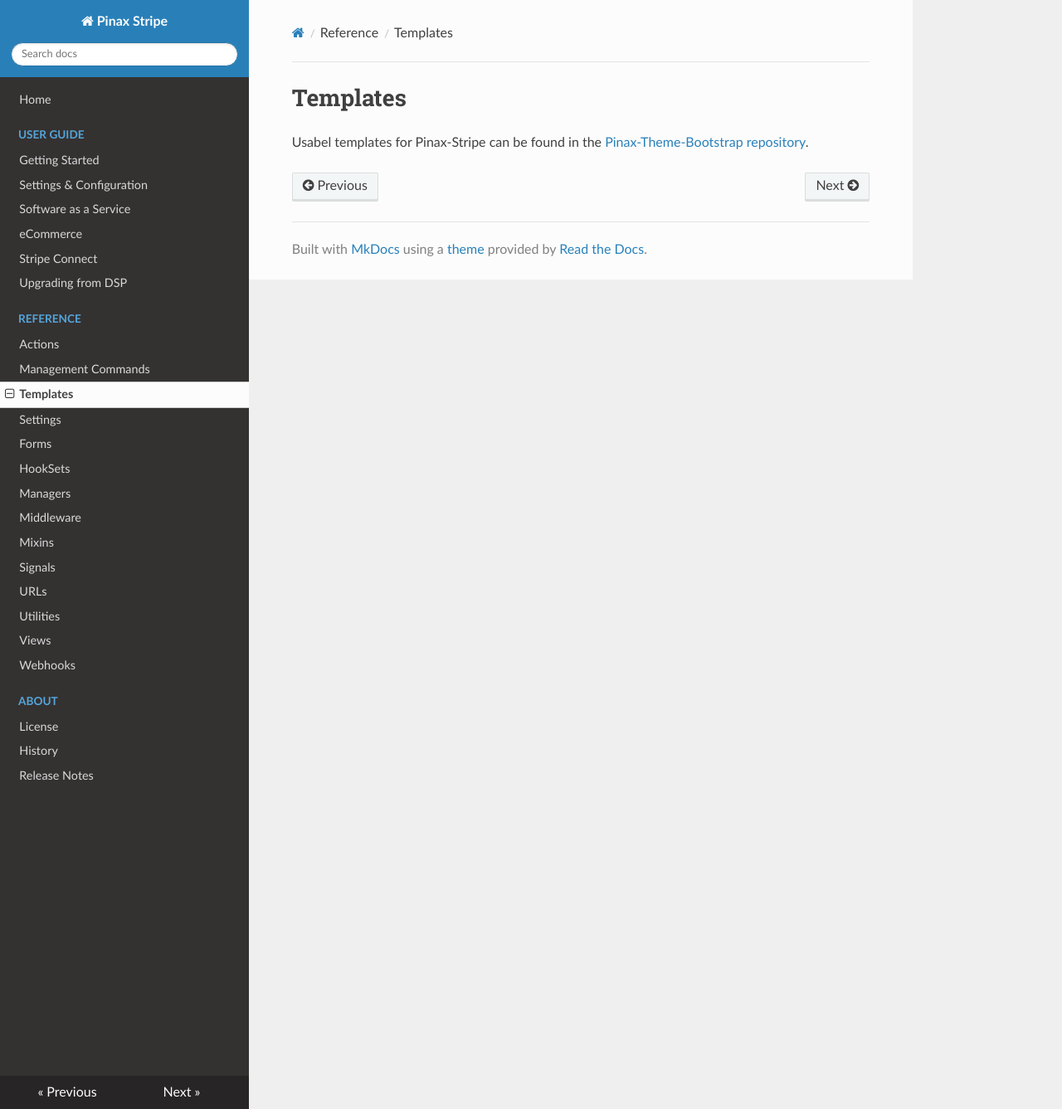
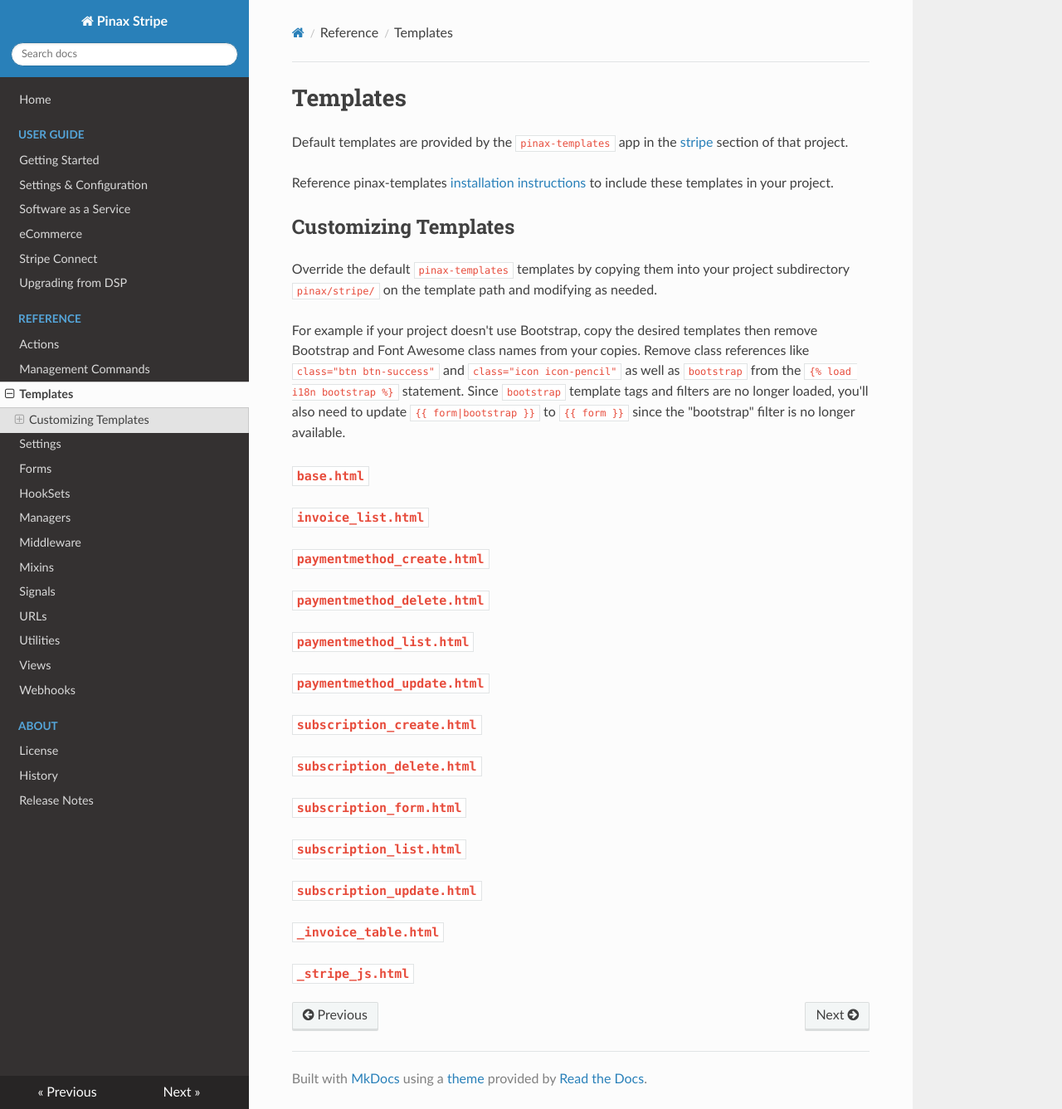
Before and after one commit to pinax/pinax-stripe-light, an MkDocs documentation site: the page built from docs/reference/templates.md, in a window 1280 px wide and 1337 px high. Shown: the whole window at 83% size. Built offline with MkDocs 1.6.1, drawn with Linux system fonts in a browser that asks for light colours; nearby versions of some CDN libraries; old or Windows-style settings are respelled for this version of MkDocs.

Commit message:
Reference pinax-templates
List all templates

```diff
--- a/docs/reference/templates.md
+++ b/docs/reference/templates.md
@@ -1,3 +1,47 @@
 # Templates
 
-Usabel templates for Pinax-Stripe can be found in the [Pinax-Theme-Bootstrap repository](https://github.com/pinax/pinax-theme-bootstrap/tree/master/pinax_theme_bootstrap/templates/pinax/stripe).
+Default templates are provided by the `pinax-templates` app in the
+[stripe](https://github.com/pinax/pinax-templates/tree/master/pinax/templates/templates/pinax/stripe)
+section of that project.
+
+Reference pinax-templates
+[installation instructions](https://github.com/pinax/pinax-templates/blob/master/README.md#installation)
+to include these templates in your project.
+
+## Customizing Templates
+
+Override the default `pinax-templates` templates by copying them into your project
+subdirectory `pinax/stripe/` on the template path and modifying as needed.
+
+For example if your project doesn't use Bootstrap, copy the desired templates
+then remove Bootstrap and Font Awesome class names from your copies.
+Remove class references like `class="btn btn-success"` and `class="icon icon-pencil"` as well as
+`bootstrap` from the `{% load i18n bootstrap %}` statement.
+Since `bootstrap` template tags and filters are no longer loaded, you'll also need to update
+`{{ form|bootstrap }}` to `{{ form }}` since the "bootstrap" filter is no longer available.
+
+### `base.html`
+
+### `invoice_list.html`
+
+### `paymentmethod_create.html`
+
+### `paymentmethod_delete.html`
+
+### `paymentmethod_list.html`
+
+### `paymentmethod_update.html`
+
+### `subscription_create.html`
+
+### `subscription_delete.html`
+
+### `subscription_form.html`
+
+### `subscription_list.html`
+
+### `subscription_update.html`
+
+### `_invoice_table.html`
+
+### `_stripe_js.html`
```
